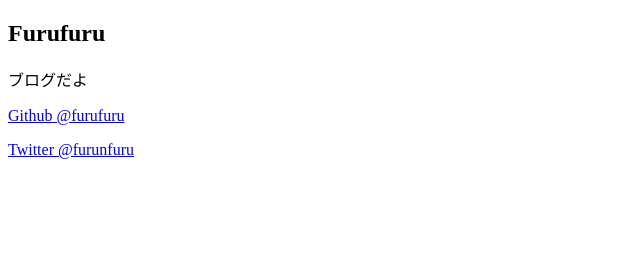
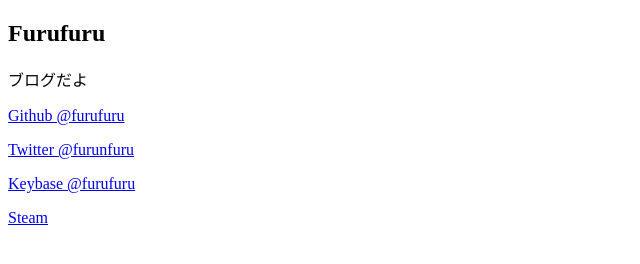
Before and after one commit to furufuru/furufuru.github.io, a Gatsby site: page /about in a window 1280 px wide. Shown: the whole page, without its empty margins (0-640 px from the left). Built offline with nearby package versions, Linux system fonts and the light colour scheme; Gatsby itself is replaced by a stand-in of ours.

Commit message:
update about

```diff
--- a/src/pages/about.js
+++ b/src/pages/about.js
@@ -7,6 +7,8 @@
     <p>ブログだよ</p>
     <p><a href='https://github.com/furufuru'>Github @furufuru</a></p>
     <p><a href='https://twitter.com/furunfuru'>Twitter @furunfuru</a></p>
+    <p><a href='https://keybase.io/furufuru'>Keybase @furufuru</a></p>
+    <p><a href='https://steamcommunity.com/id/Furufuru/'>Steam</a></p>
   </div>
 )
 
```
